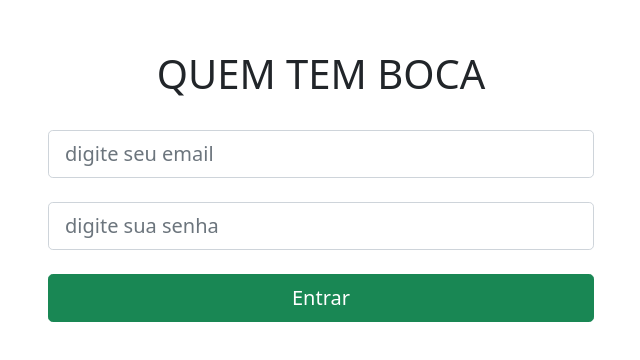
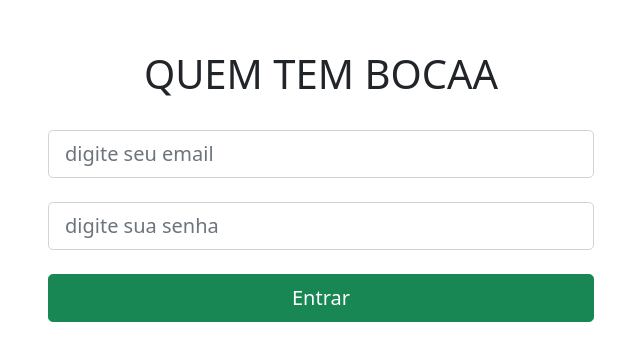
Before and after one commit to lguilhermepaiva/Restaurants_front, a plain HTML site: page src/index.html in a window 1280 px wide. Shown: the part 214-574 px from the top of the page, without its empty margins (319-959 px from the left). Drawn offline with nearby package versions, Linux system fonts and the light colour scheme.

Commit message:
Test commit

```diff
--- a/src/index.html
+++ b/src/index.html
@@ -16,7 +16,7 @@
 
   <body class="vh-100 d-flex align-items-center">
     <div class="container d-grid gap-4">
-      <div class="row"><h1 class="text-center">QUEM TEM BOCA</h1></div>
+      <div class="row"><h1 class="text-center">QUEM TEM BOCAA</h1></div>
       <div class="row justify-content-md-center">
         <div class="col-lg-6">
           <form
```
